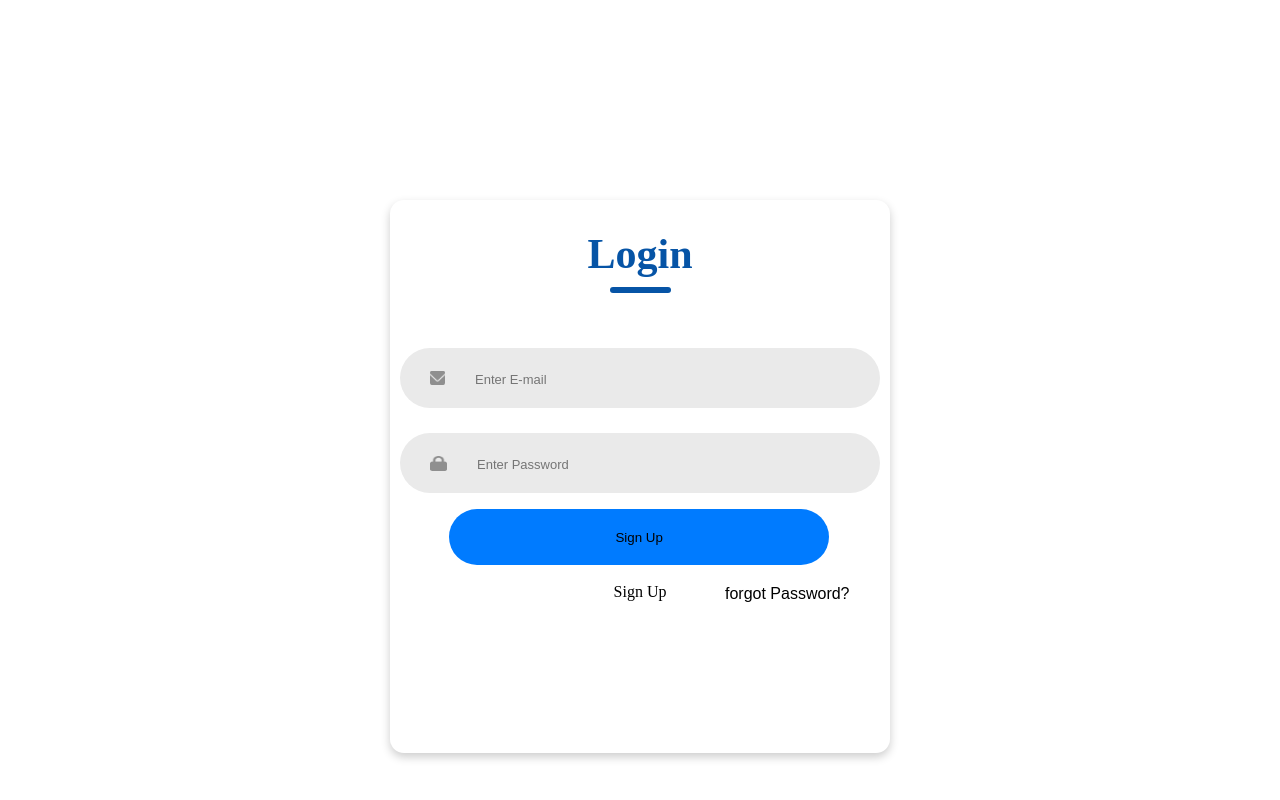
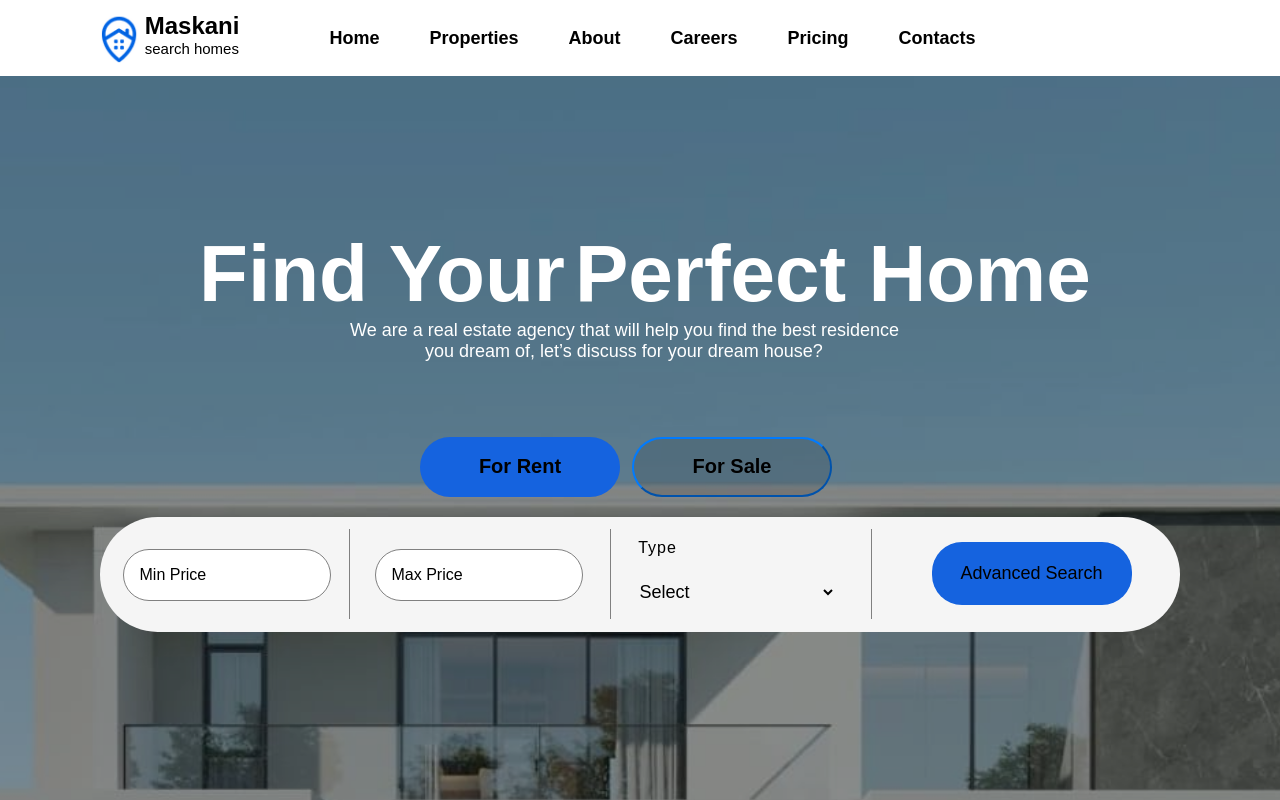
Before and after one commit to FrankMwangi8118/maskani-v2-client, a React (Vite) app: page / in a window 1280 px wide. Shown: the top 800 px of the page. Built offline with nearby package versions, Linux system fonts and the light colour scheme; no server answers; a web font is replaced by a local one.

Commit message:
feat: finished on login/signup modal

```diff
--- a/package.json
+++ b/package.json
@@ -15,6 +15,7 @@
     "react": "^19.0.0",
     "react-dom": "^19.0.0",
     "react-fontawesome": "^1.7.1",
+    "react-modal": "^3.16.3",
     "react-router": "^7.2.0",
     "react-router-dom": "^7.2.0"
   },
--- a/src/App.jsx
+++ b/src/App.jsx
@@ -7,6 +7,7 @@ import axios from "axios";
 import NavBar from "./Components/NavBar/NavBar.jsx";
 import LoginSignUp from "./Components/LoginSignup/LoginSignup.jsx";
 const App = () => {
+    const[isLogin,setIsLogin]=useState(false);
 
     const [allHouse,setAllHouse] = useState([]);
     const [filterUrl,setFilterUrl]=useState("");
@@ -14,6 +15,10 @@ const App = () => {
 
     const BASE_URL = `http://localhost:8081/maskani/api/v1/report`;
 
+    const setLogin=(states)=>{
+        setIsLogin(states)
+        console.log(isLogin + "from app")
+    }
 
     const getFilterUrl = (filter) =>{
         setFilterUrl(filter);
@@ -52,21 +57,20 @@ const App = () => {
 
 
     return(
-<>
-    <LoginSignUp/>
-</>
-    // <>
-    //     <NavBar/>
-    //
-    //
-    //     <Landing
-    //             getFilterUrl={getFilterUrl}
-    //             getFilteredUnits={getFilteredUnits}
-    //         />
-    //         <Listing  property={allHouse} />
-    //
-    //
-    //     </>
+
+    <>
+        <NavBar setLogin={setLogin}/>
+
+
+        <Landing
+                getFilterUrl={getFilterUrl}
+                getFilteredUnits={getFilteredUnits}
+                isLogin={isLogin}
+            />
+            <Listing  property={allHouse} />
+
+
+        </>
     );
 }
 export default App;
--- a/src/Components/LoginSignup/LoginSignup.css
+++ b/src/Components/LoginSignup/LoginSignup.css
@@ -1,13 +1,13 @@
 .container{
+    position: absolute;
     display: flex;
     flex-direction: column;
-    margin: auto;
-    margin-top: 200px;
     width: 500px;
     background-color: white;
-    padding-bottom: 30px;
+    /*padding-bottom: 30px;*/
     box-shadow: 0 4px 10px rgba(0, 0, 0, 0.2);
     border-radius: 14px;
+    margin-top: 50px;
 }
 
 .header{
@@ -20,7 +20,7 @@
 }
 
 .text{
-    color: #0654a6;
+    color: #007bff;;
     font-size: 42px;
     font-weight: 600;
 }
@@ -28,7 +28,7 @@
 .underline{
     width: 61px;
     height: 6px;
-    background: #0654a6;
+    background-color: #007bff;
     border-radius: 9px;
 }
 
--- a/src/Components/NavBar/NavBar.jsx
+++ b/src/Components/NavBar/NavBar.jsx
@@ -2,8 +2,16 @@ import './NavBar.css'
 import logo from "../../assets/img.png"
 import person from "../../assets/signin.png"
 import submit from "../../assets/submit.png"
+import {useEffect, useState} from "react";
 
-const NavBar = () => {
+const NavBar = ({setLogin}) => {
+    const [isLogin,setIsLogin]=useState(false);
+    const setterLogin=()=>{
+        setIsLogin(!isLogin)
+    }
+    useEffect(() => {
+        setLogin(isLogin)
+    }, [isLogin]);
     return (<div className={"nav-wrapper"}>
 
         <div className={"logo-wrapper"}>
@@ -22,11 +30,15 @@ const NavBar = () => {
             <li className={"contacts"}>Contacts</li>
         </div>
         <div className={"btns"}>
-            <button className="btn-siginIn">
+            <button className="btn-siginIn"
+            onClick={setterLogin }
+            >
                 <img src={person} alt="icon" width="25" height="25"/>
                 <p> Sign in</p>
             </button>
-            <button className="btn-submit-property">
+            <button className="btn-submit-property"
+
+            >
                 <img src={submit} alt="icon" width="20" height="20"/>
                 <p>submit property </p>
             </button>
--- a/src/Pages/LandingPage/Landing.css
+++ b/src/Pages/LandingPage/Landing.css
@@ -9,7 +9,7 @@
     align-items: center;
     height: 102vh;
     position: relative;
-    background: rgba(0,0,0,0.4);
+    background: rgba(0, 0, 0, 0.4);
 
 
 }
@@ -28,18 +28,22 @@
 }
 
 .landing-content {
+    position: relative;
     align-items: center;
     justify-content: center;
-    width: 1080px ;
+    width: 1080px;
     height: 610px;
     margin-top: 229px;
+    z-index: 10;
 }
-span{
+
+span {
     font-family: "Mona Sans", sans-serif;
     font-size: 72px;
     font-weight: 700;
 
 }
+
 .landing-content .landing-text {
     width: 800px;
     color: white;
@@ -52,6 +56,7 @@ span{
     justify-content: center;
     align-items: center;
     gap: 10px;
+
 }
 
 .flip-text {
@@ -73,7 +78,8 @@ span{
     opacity: 0;
     filter: blur(5px);
 }
-.landing-p{
+
+.landing-p {
     color: white;
     font-family: "Mona Sans", sans-serif;
     font-size: 80px;
@@ -82,25 +88,29 @@ span{
     width: 570px;
     margin-left: 250px;
 }
-.p-text{
+
+.p-text {
     font-family: "Mona Sans", sans-serif;
     font-weight: 400;
     font-size: 18px;
 }
-.p-text-overflow{
+
+.p-text-overflow {
     font-family: "Mona Sans", sans-serif;
     margin-left: 75px;
     font-size: 18px;
 
 }
-.button{
+
+.button {
     width: 412px;
     display: flex;
     gap: 12px;
     margin-top: 75px;
     margin-left: 320px;
 }
-.button button{
+
+.button button {
 
     width: 200px;
     height: 60px;
@@ -110,26 +120,30 @@ span{
     font-weight: 700;
 
 }
-.button .forSale{
+
+.button .forSale {
     cursor: pointer;
     transition: all 0.2s ease-in-out;
-    background: rgba(0,0,0,0.1);
+    background: rgba(0, 0, 0, 0.1);
     border-color: #007bff;
 
 
 }
-.button .forSale:hover{
+
+.button .forSale:hover {
     background: #1563DF;
     border-color: #007bff;
 }
-.button .forRent{
+
+.button .forRent {
     outline: none;
     border: none;
     background: #1563DF;
 }
-.filter-section{
+
+.filter-section {
     z-index: 200;
-    background-color:whitesmoke;
+    background-color: whitesmoke;
     margin-top: 20px;
     width: 100%;
     align-items: center;
@@ -140,42 +154,48 @@ span{
     gap: 60px;
 
 }
-.filter1{
+
+.filter1 {
     width: 200px;
     height: 90px;
     border-right: 1px solid gray;
 
 }
-.filter2{
+
+.filter2 {
 
     width: 200px;
     height: 90px;
 
     border-right: 1px solid gray;
 }
-.filter3{
+
+.filter3 {
     width: 200px;
     height: 90px;
     border-right: 1px solid gray;
 }
-.filter4{
+
+.filter4 {
     align-items: center;
     justify-content: center;
     width: 200px;
     height: 90px;
 }
-.filter-section input{
+
+.filter-section input {
     width: 95%;
     height: 60%;
     margin-top: 16px;
 
 }
 
-.filter3 input{
+.filter3 input {
     margin-left: -30px;
 
 }
-.types{
+
+.types {
 
     display: flex;
     flex-direction: column;
@@ -184,7 +204,8 @@ span{
     width: auto;
 
 }
-.types select{
+
+.types select {
     width: 200px;
     height: 50px;
     margin-left: -70px;
@@ -197,14 +218,16 @@ span{
     margin-top: 10px;
 
 }
-.types option{
+
+.types option {
     font-family: "Mona Sans", sans-serif;
     font-weight: 400;
     border: none;
     outline: none;
 
 }
-.types label{
+
+.types label {
     margin-top: 10px;
     margin-right: 226px;
     font-family: "Mona Sans", sans-serif;
@@ -212,7 +235,8 @@ span{
     font-size: 16px;
     letter-spacing: 1px;
 }
-.range-min input{
+
+.range-min input {
     margin-top: 20px;
     width: 190px;
     height: 50px;
@@ -222,14 +246,16 @@ span{
     padding-left: 16px;
     outline: none;
 }
-.range-min input::placeholder{
+
+.range-min input::placeholder {
     color: black;
     font-family: "Mona Sans", sans-serif;
     font-weight: 500;
     font-size: 16px;
     margin-right: -10px;
 }
-.filter2 input{
+
+.filter2 input {
     margin-top: 20px;
     width: 190px;
     height: 50px;
@@ -239,17 +265,20 @@ span{
     padding-left: 16px;
     outline: none;
 }
-.filter2 input::placeholder{
+
+.filter2 input::placeholder {
     font-family: "Mona Sans", sans-serif;
     font-weight: 500;
     font-size: 16px;
     color: black;
 }
-.advanced-search{
+
+.advanced-search {
     width: 100%;
     height: 100%;
 }
-.advanced-search .search{
+
+.advanced-search .search {
     margin-top: 13px;
     width: 100%;
     height: 70%;
@@ -262,118 +291,131 @@ span{
     background-color: #1563DF;
     transition: ease-in 250ms;
 }
-.advanced-search .search:hover{
+
+.advanced-search .search:hover {
     background: #0654a6;
 
 }
-.modal{
+
+.modal {
     width: 1080px;
     height: 240px;
     margin-top: 20px;
     border-radius: 30px;
-    background: rgba(255, 255, 255, 0.1);  /* Semi-transparent white background */
+    background: rgba(255, 255, 255, 0.1); /* Semi-transparent white background */
     backdrop-filter: blur(10px);
     align-items: center;
-    box-shadow: 0 4px 6px rgba(0, 0, 0, 0.1);  /* Soft shadow for depth */
+    box-shadow: 0 4px 6px rgba(0, 0, 0, 0.1); /* Soft shadow for depth */
 
     justify-content: center;
     display: flex;
     gap: 60px;
 }
-.modal-advanced{
+
+.modal-advanced {
     margin-top: 15px;
     width: 100%;
     height: 180px;
     border-radius: 15px;
-    background: rgba(255, 255, 255, 0.3);  /* Semi-transparent white background */
+    background: rgba(255, 255, 255, 0.3); /* Semi-transparent white background */
     backdrop-filter: blur(10px);
-    box-shadow: 0 4px 6px rgba(0, 0, 0, 0.1);  /* Soft shadow for depth */
+    box-shadow: 0 4px 6px rgba(0, 0, 0, 0.1); /* Soft shadow for depth */
 
     display: flex;
     gap: 60px;
 }
-.modal-left{
+
+.modal-left {
     width: 515px;
     height: 100%;
     display: flex;
     gap: 20px;
 
 }
-.modal-right{
+
+.modal-right {
     width: 515px;
     height: 100%;
     display: flex;
     gap: 20px;
 }
-.modalLeft-left{
-    width: 260px;
-    height: 100%;
-}
-.modalLeft-right{
+
+.modalLeft-left {
     width: 260px;
     height: 100%;
 }
 
-.modalRight-left{
+.modalLeft-right {
     width: 260px;
     height: 100%;
 }
-.modalRight-right{
+
+.modalRight-left {
     width: 260px;
     height: 100%;
 }
-.county-i{
+
+.modalRight-right {
+    width: 260px;
+    height: 100%;
+}
+
+.county-i {
     background: rgba(255, 255, 255, 0.5);
 
     margin-left: 7px;
-    width:93%;
-    height:70px;
+    width: 93%;
+    height: 70px;
     border: 1px solid grey;
     outline: none;
-    border-radius:30px;
+    border-radius: 30px;
     padding-left: 14px;
     margin-top: 13px;
 
 }
-.subCounty-i{
+
+.subCounty-i {
     background: rgba(255, 255, 255, 0.5);
     margin-top: 13px;
     margin-left: 7px;
-    width:93%;
-    height:70px;
+    width: 93%;
+    height: 70px;
     border: 1px solid grey;
     outline: none;
-    border-radius:30px;
+    border-radius: 30px;
     padding-left: 14px;
 }
 
 
-.county-i::placeholder{
+.county-i::placeholder {
     font-family: "Mona Sans", sans-serif;
     font-weight: 500;
     font-size: 16px;
     color: black;
 }
 
-.subCounty-i::placeholder{
+.subCounty-i::placeholder {
     color: black;
     font-family: "Mona Sans", sans-serif;
     font-weight: 500;
     font-size: 16px;
 }
-.subCounty{
+
+.subCounty {
     font-weight: bold;
     font-size: 20px;
     margin-top: 23px;
     margin-left: 79px;
 }
-.county{
+
+.county {
     font-weight: bold;
     font-size: 20px;
     margin-top: 23px;
     margin-left: 96px;
 }
-.type-modal select{
+
+.type-modal select {
     margin-left: 10px;
     width: 93%;
     height: 70px;
@@ -381,14 +423,15 @@ span{
     font-family: "Mona Sans", sans-serif;
     font-size: 18px;
     font-weight: 500;
-        margin-top:13px;
+    margin-top: 13px;
     border: 1px solid grey;
     border-radius: 30px;
     background: rgba(255, 255, 255, 0.5);
 
 
 }
-.type-p{
+
+.type-p {
     font-weight: bold;
     font-size: 20px;
     margin-top: 23px;
@@ -397,31 +440,34 @@ span{
 
 }
 
-.max-p{
+.max-p {
     font-weight: bold;
     font-size: 20px;
     margin-top: 23px;
     margin-left: 79px;
 
 }
-.max-i{
+
+.max-i {
     background: rgba(255, 255, 255, 0.5);
 
     margin-left: -16px;
-    width:93%;
-    height:70px;
+    width: 93%;
+    height: 70px;
     border: 1px solid grey;
     outline: none;
-    border-radius:30px;
+    border-radius: 30px;
     padding-left: 14px;
     margin-top: 13px;
 }
-.max-i::placeholder{
+
+.max-i::placeholder {
     color: black;
     font-family: "Mona Sans", sans-serif;
     font-weight: 500;
     font-size: 16px;
 }
+
 .search-modal-btn {
     background-color: transparent;
 
@@ -436,3 +482,37 @@ span{
         transform: translateX(5px); /* Adjust the bounce distance */
     }
 }
+
+.test {
+    position: absolute; /* or fixed */
+    z-index: 1000; /* A high value to ensure it appears above other elements */
+    width: 100%;
+    height: 100%;
+    background: rgba(255, 255, 255, 0.3); /* Semi-transparent white background */
+    color: white;
+    padding: 10px;
+    align-items: center;
+    justify-content: center;
+    backdrop-filter: blur(3px);
+    display: flex;
+}
+
+.close {
+    margin-top: -630px;
+    background-color: #007bff;
+    margin-left: 500px;
+    width: 40px;
+    height: 40px;
+    border-radius: 120px;
+    transition: ease-in 0.1s;
+    position: relative;
+}
+.close:hover {
+    background-color: #0654a6;
+}
+
+.close p {
+    font-size: 20px;
+    margin-left: 13px;
+    margin-top: 6px;
+}
--- a/src/Pages/LandingPage/Landing.jsx
+++ b/src/Pages/LandingPage/Landing.jsx
@@ -1,12 +1,13 @@
-import { useState, useEffect } from "react";
+import {useState, useEffect} from "react";
 import "./Landing.css";
 import landing from "../../assets/landing.jpg";
 import axios from "axios";
 import NavBar from "../../Components/NavBar/NavBar.jsx";
+import LoginSignUp from "../../Components/LoginSignup/LoginSignup.jsx";
 
 const words = ["Dream Home", "Perfect Home"];
 
-const Landing = ({getFilterUrl,getFilteredUnits}) => {
+const Landing = ({getFilterUrl, getFilteredUnits, isLogin}) => {
     const BASE_URL = `http://localhost:8081/maskani/api/v1/report`;
 
     const [unitType, setUnitType] = useState("");
@@ -15,12 +16,19 @@ const Landing = ({getFilterUrl,getFilteredUnits}) => {
     const [minPrice, setMinPrice] = useState(null);
     const [maxPrice, setMaxPrice] = useState(null);
 
-    const [filteredUnits,setFilteredUnits]=useState([]);
+    const [filteredUnits, setFilteredUnits] = useState([]);
 
     const [wordIndex, setWordIndex] = useState(0);
     const [isFlipping, setIsFlipping] = useState(false);
     const [open, setOpen] = useState(false);
-    const [page,setPageNo]=useState("0");
+    const [page, setPageNo] = useState("0");
+    const [isslogin, setIslogin] = useState(false);
+    console.log("from lnding" + isslogin)
+
+    useEffect(() => {
+        setIslogin(isLogin);
+    }, [isLogin]);
+
 
     useEffect(() => {
         const interval = setInterval(() => {
@@ -69,7 +77,7 @@ const Landing = ({getFilterUrl,getFilteredUnits}) => {
 
         <div className="landing-wrapper">
             <div className="landing-img">
-                <img src={landing} alt="Landing" />
+                <img src={landing} alt="Landing"/>
             </div>
 
             <div className="landing-content">
@@ -92,6 +100,8 @@ const Landing = ({getFilterUrl,getFilteredUnits}) => {
                     <button className="forRent">For Rent</button>
                     <button className="forSale">For Sale</button>
                 </div>
+
+
                 <div className="filter-section">
                     <div className="filter1">
                         <div className="range-min">
@@ -200,6 +210,17 @@ const Landing = ({getFilterUrl,getFilteredUnits}) => {
                     </div>
                 )}
             </div>
+
+            {isslogin && (
+                <div className="test">
+                    <div className={"close"}
+                         onClick={()=>{setIslogin(!isslogin)}}
+                    >
+                        <p>X</p>
+                    </div>
+                    <LoginSignUp/>
+                </div>
+            )}
             <div className={"next-page-nav"}>
 
             </div>
```
Also changed, not shown: 1 other file (tests, documents, lock files or other folders). Lines whose indentation alone changed are shown as unchanged.
